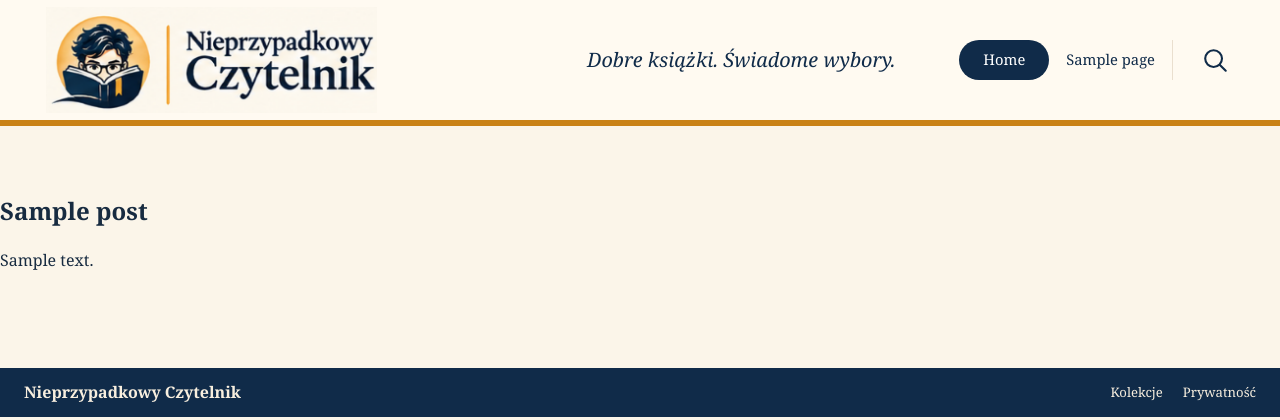
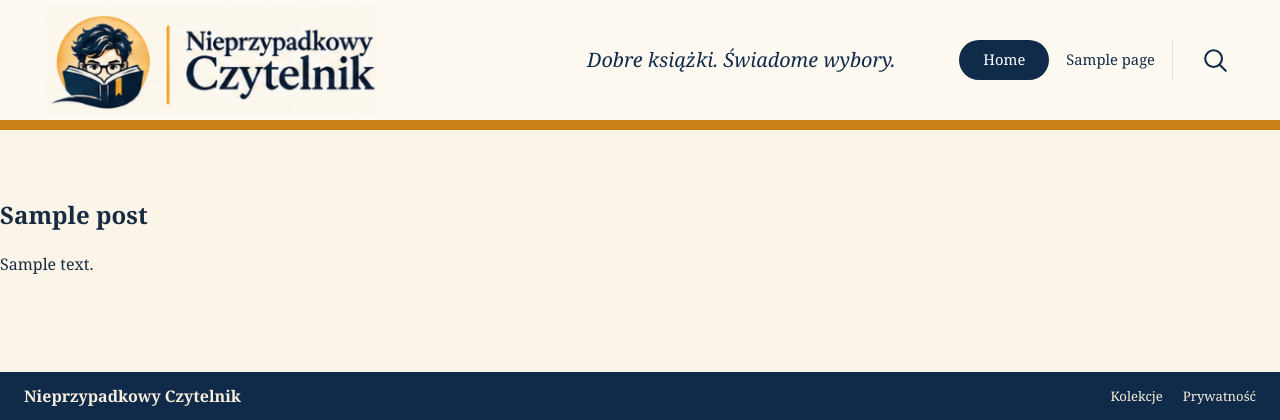
Before and after one commit to PJ-git-konto/Nieprzypadkowy-Czytelnik-WWW, a WordPress theme: template theme/index.php in a window 1280 px wide. Shown: the top 420 px of the page. Run offline with PHP 8.4 and a stand-in for WordPress, Linux system fonts and the light colour scheme; the site name, menu and one post (Sample post) are stand-ins, and other content is empty.

Commit message:
Zwiększ dolną linię nagłówka do 10px

```diff
--- a/theme/style.css
+++ b/theme/style.css
@@ -21,7 +21,7 @@ a{color:inherit;text-decoration:none}
 a:hover{color:var(--nc-gold)}
 button,input{font:inherit}
 .screen-reader-text{position:absolute;width:1px;height:1px;padding:0;margin:-1px;overflow:hidden;clip:rect(0,0,0,0);white-space:nowrap;border:0}
-.nc-site-header{position:relative;z-index:5;background:rgba(255,250,241,.98);border-bottom:6px solid var(--nc-gold)}
+.nc-site-header{position:relative;z-index:5;background:rgba(255,250,241,.98);border-bottom:10px solid var(--nc-gold)}
 .nc-header-inner{width:min(100%,1536px);min-height:120px;margin:auto;padding:6px 3.6%;display:flex;align-items:center;gap:28px}
 .nc-brand{display:flex;align-items:center;flex:0 1 485px;min-width:250px}
 .nc-brand-logo{width:100%;max-width:485px;max-height:106px;object-fit:contain;object-position:left center}
```
